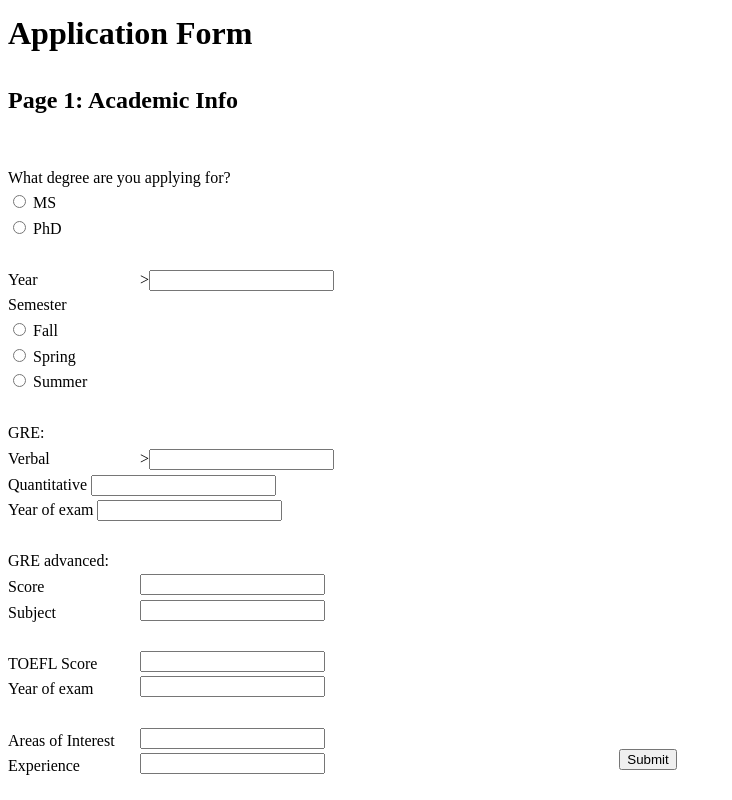
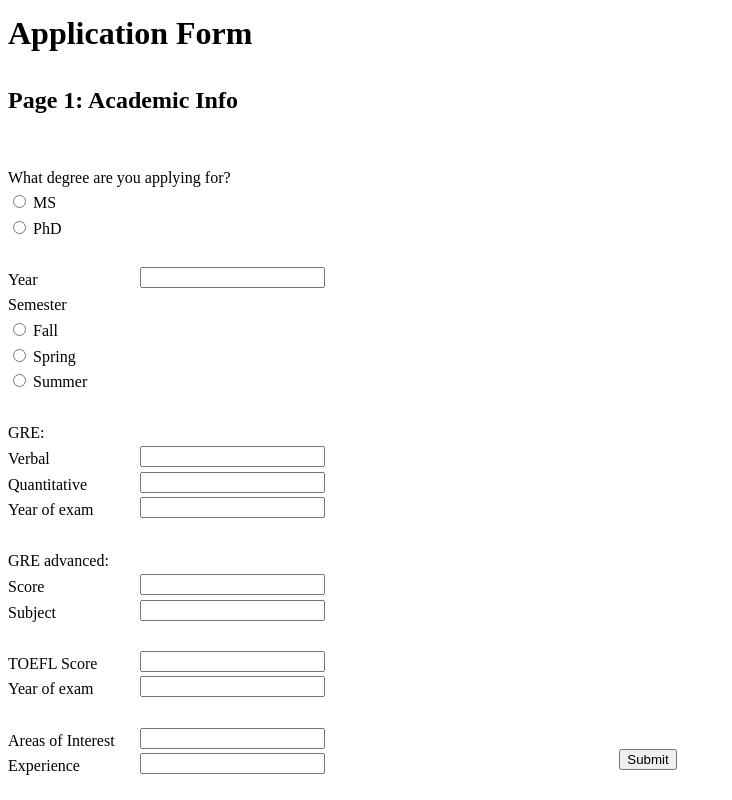
Before and after one commit to julia320/databases-final-project, a PHP site: page /application_form_academicInfo_page1.php in a window 1280 px wide. Shown: the whole page, without its empty margins (0-732 px from the left). Run offline with PHP 8.4, Linux system fonts and the light colour scheme.

Commit message:
Update application_form_academicInfo_page1.php

```diff
--- a/application_form_academicInfo_page1.php
+++ b/application_form_academicInfo_page1.php
@@ -65,7 +65,7 @@
       <input type="radio" name="degreeType" value="MS" > MS<br>
       <input type="radio" name="degreeType" value="PhD"> PhD<br><br>
 
-      Year <span class="field">><input type="text" name="appYear"><span class="error">
+      Year <span class="field"><input type="text" name="appYear"><span class="error">
       <?php echo " " . $appYearErr;?></span></span><br>
 
       Semester <br>
@@ -74,9 +74,9 @@
       <input type="radio" name="semester" value="summer"> Summer<br><br>
 
       GRE: <br>
-      Verbal <span class="field">><input type="text" name="verbal"></span><br>
-      Quantitative <span><input type="text" name="quantitative"></span><br>
-      Year of exam <span><input type="text" name="year"></span><br><br>
+      Verbal <span class="field"><input type="text" name="verbal"></span><br>
+      Quantitative <span class="field"><input type="text" name="quantitative"></span><br>
+      Year of exam <span class="field"><input type="text" name="year"></span><br><br>
       GRE advanced: <br>
       Score <span class="field"><input type="text" name="advScore"></span><br>
       Subject <span class="field"><input type="text" name="subject"></span><br><br>
```
